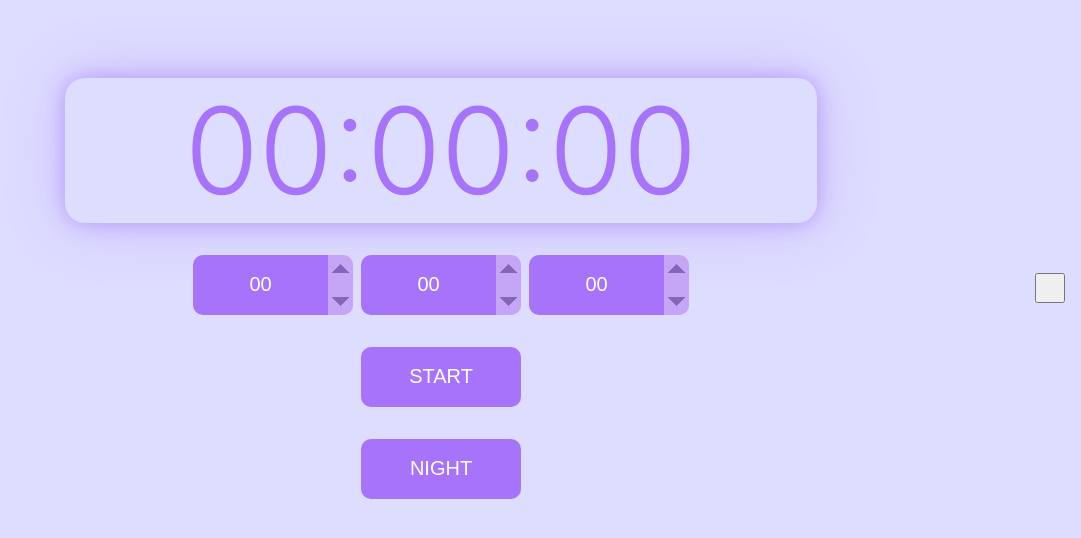
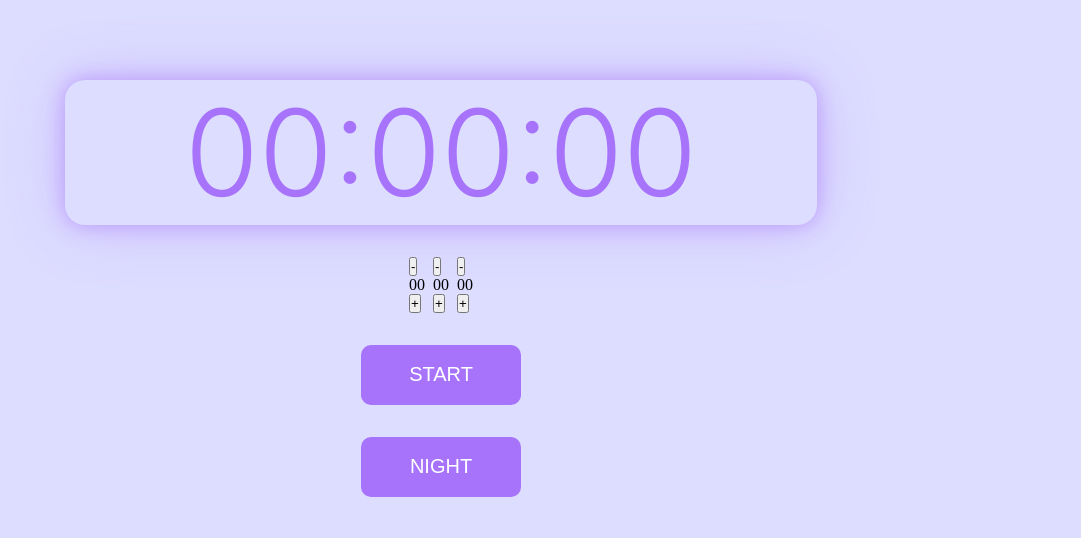
Before and after one commit to MarcosKern/timer, a React (Create React App) app: page / in a window 1280 px wide. Shown: the part 112-650 px from the top of the page, without its empty margins (199-1280 px from the left). Built offline with nearby package versions, Linux system fonts and the light colour scheme.

Commit message:
cm10 - remove menu + new increment mode

```diff
--- a/src/App.js
+++ b/src/App.js
@@ -1,6 +1,5 @@
 import { useContext } from "react";
 import DarkModeSwitch from "./components/DarkModeSwitch";
-import Menu from "./components/Menu";
 import SetTimeInterval from "./components/SetTimeInterval";
 import StartButton from "./components/StartButton";
 import Timer from "./components/Timer";
@@ -19,7 +18,6 @@ function App() {
       <SetTimeInterval />
       <StartButton />
       <DarkModeSwitch  />
-      <Menu />
     </section>
   );
 }
--- a/src/components/Menu.jsx
+++ /dev/null
@@ -1,37 +0,0 @@
-import React, { useContext } from 'react';
-import MyContext from '../context/Context';
-import toggle from '../services/toggleMode';
-import '../styles/menu.css';
-
-export default function Menu() {
-  const { menuCollapse, setMenuCollapse, setSelectedMode } = useContext(MyContext);
-  return (
-    <div className='collapsableMenu'>
-      {
-        menuCollapse
-        ? <button onClick={ () => setMenuCollapse(!menuCollapse) }>
-
-        </button>
-        : toggle.map((mode) => {
-          const {
-            modeName,
-            modeId,
-            modeIcon,
-          } = mode;
-
-          return (
-          <button
-            onClick={ () => {
-              setSelectedMode(modeId);
-              setMenuCollapse(!menuCollapse);
-              }
-            }
-          >
-              <img src={ modeIcon } alt={ modeName } />
-            </button>
-          )
-        })
-      }
-    </div>
-  )
-}
--- a/src/components/SetTimeInterval.jsx
+++ b/src/components/SetTimeInterval.jsx
@@ -38,18 +38,21 @@ export default function SetTimeInterval() {
 
   return (
     <section className={`setTime ${ !timerAppears && 'hidden' }`}>
-      <input type="number" name="Hours" value={ totalHours }
-        id="h" max='24' min='00' readOnly={ !timerAppears }
-        onChange={(event) => handleChange(event, setTotalHours, 'hour')}
-      />
-      <input type="number" name="Minutes" readOnly={ !timerAppears }
-        id="m" max='59' min='00' value={ totalMinutes }
-        onChange={(event) => handleChange(event, setTotalMinutes, 'minutes')}
-      />
-      <input type="number" name="Seconds" readOnly={ !timerAppears }
-        id="s" max='60' min='00' step='10' value={ totalSeconds }
-        onChange={(event) => handleChange(event, setTotalSeconds,'seconds')}
-      />
+      <div>
+        <button>-</button>
+        <p>{ totalHours }</p>
+        <button>+</button>
+      </div>
+      <div>
+        <button>-</button>
+        <p>{ totalMinutes }</p>
+        <button>+</button>
+      </div>
+      <div>
+        <button>-</button>
+        <p>{ totalSeconds }</p>
+        <button>+</button>
+      </div>
     </section>
   )
 }
--- a/src/styles/menu.css
+++ /dev/null
@@ -1,14 +0,0 @@
-.collapsableMenu {
-  display: flex;
-  flex-direction: column;
-  gap: 1em;
-  position: absolute;
-  align-self: center;
-  right: 1em;
-  overflow: hidden;
-}
-
-.collapsableMenu button {
-  height: 30px;
-  width: 30px;
-}
```
